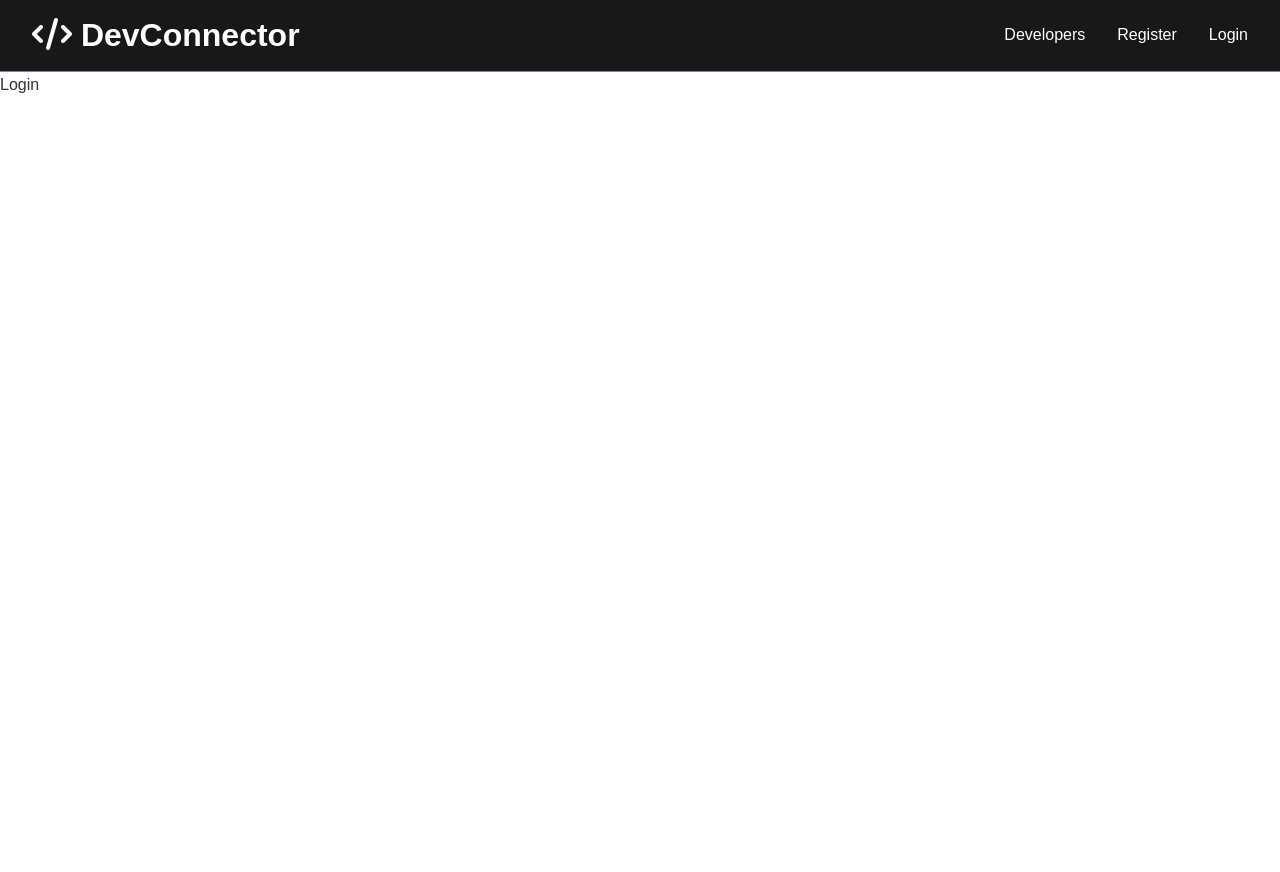
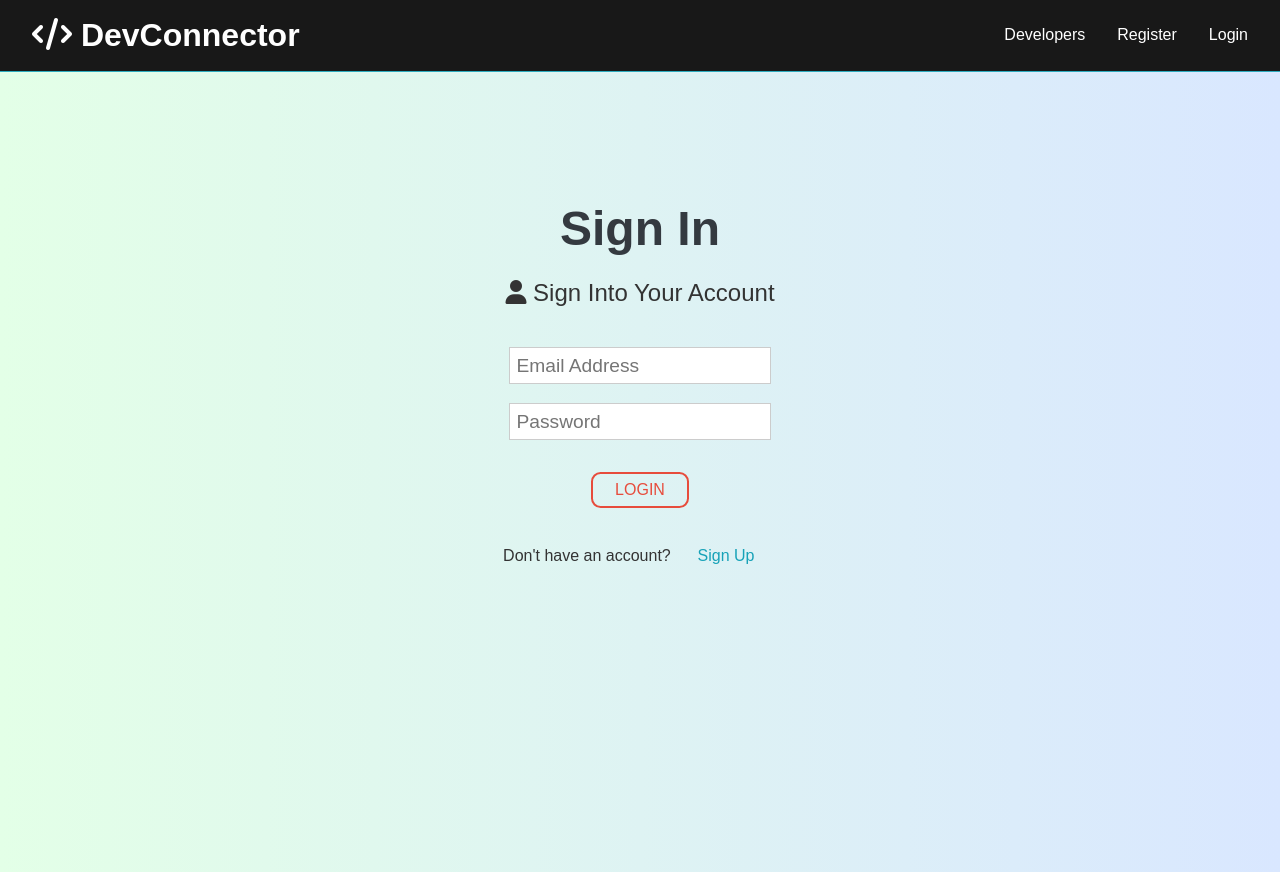
Before and after one commit to rhinoxD/DevConnector-2.0, a React (Create React App) app in the folder client/: page /login in a window 1280 px wide. Before the commit the page ends 800 px from the top, so only its background shows below. Built offline with nearby package versions, Linux system fonts and the light colour scheme; the HTML template or start-up script is replaced by a standard one.

Commit message:
Register and Login page complete (React)

```diff
--- a/client/src/App.css
+++ b/client/src/App.css
@@ -19,6 +19,7 @@ body {
   line-height: 1.6;
   background-color: #fff;
   color: #333;
+  overflow: hidden;
 }
 
 /* Text Styles*/
@@ -37,6 +38,18 @@ body {
 .lead {
   font-size: 1.5rem;
   margin-bottom: 1rem;
+}
+
+.text-center {
+  text-align: center;
+}
+
+.text-primary {
+  color: var(--primary-color);
+}
+
+.text-dark {
+  color: var(--dark-color);
 }
 
 /* Landing Page */
@@ -69,6 +82,36 @@ body {
   height: 100%;
 }
 
+/* Forms */
+.form .form-group {
+  margin: 1.2rem 0;
+}
+
+.form .form-text {
+  display: block;
+  margin-top: 0.3rem;
+  color: #888;
+}
+
+.form input[type='text'],
+.form input[type='email'],
+.form input[type='password'],
+.form input[type='date'],
+.form select,
+.form textarea {
+  display: block;
+  width: 100%;
+  padding: 0.4rem;
+  font-size: 1.2rem;
+  border: 1px solid #ccc;
+}
+
+.form input[type='submit'],
+button {
+  font: inherit;
+}
+
+/* Navbar  */
 .navbar {
   position: sticky;
   display: flex;
@@ -223,6 +266,115 @@ body {
   }
 }
 
+.btn2 {
+  box-sizing: border-box;
+  -webkit-appearance: none;
+  -moz-appearance: none;
+  appearance: none;
+  background-color: transparent;
+  border: 2px solid #e74c3c;
+  border-radius: 0.6em;
+  color: #e74c3c;
+  cursor: pointer;
+  display: flex;
+  align-self: center;
+  font-size: 1rem;
+  font-weight: 400;
+  line-height: 1;
+  margin: 0.8rem;
+  padding: 0.2rem 1.4rem;
+  text-decoration: none;
+  text-align: center;
+  text-transform: uppercase;
+  font-family: 'Montserrat', sans-serif;
+  font-weight: 700;
+}
+.btn2:hover,
+.btn2:focus {
+  color: #fff;
+  outline: 0;
+}
+
+.first {
+  transition: box-shadow 300ms ease-in-out, color 300ms ease-in-out;
+}
+.first:hover {
+  box-shadow: 0 0 40px 40px #e74c3c inset;
+}
+
+.center-btn {
+  display: flex;
+  justify-content: center;
+  align-items: center;
+}
+
+/* Login Page */
+.background {
+  display: flex;
+  flex-direction: column;
+  padding-top: 10%;
+  /* justify-content: center; */
+  align-items: center;
+  background: linear-gradient(90deg, #e3ffe7 0%, #d9e7ff 100%);
+  height: 100vh;
+  width: 100%;
+}
+
+.button3 {
+  text-decoration: none;
+  color: var(--primary-color);
+  margin: 0.4em;
+  padding: 1em;
+  cursor: pointer;
+  text-decoration: none;
+}
+
+/* Wobble Horizontal */
+@keyframes wobble-horizontal {
+  16.65% {
+    transform: translateX(8px);
+  }
+  33.3% {
+    transform: translateX(-6px);
+  }
+  49.95% {
+    transform: translateX(4px);
+  }
+  66.6% {
+    transform: translateX(-2px);
+  }
+  83.25% {
+    transform: translateX(1px);
+  }
+  100% {
+    transform: translateX(0);
+  }
+}
+.wobble-horizontal {
+  display: inline-block;
+  -webkit-tap-highlight-color: rgba(0, 0, 0, 0);
+  transform: translateZ(0);
+  box-shadow: 0 0 1px rgba(0, 0, 0, 0);
+}
+.wobble-horizontal:hover {
+  animation-name: wobble-horizontal;
+  animation-duration: 1s;
+  animation-timing-function: ease-in-out;
+  animation-iteration-count: 1;
+}
+
+/* Register Page  */
+.background2{
+  display: flex;
+  flex-direction: column;
+  padding-top: 5%;
+  /* justify-content: center; */
+  align-items: center;
+  background: linear-gradient(90deg, #e3ffe7 0%, #d9e7ff 100%);
+  height: 100vh;
+  width: 100%;
+}
+
 /* Mobile Styles */
 @media (max-width: 700px) {
   /* Text Styles */
--- a/client/src/App.js
+++ b/client/src/App.js
@@ -10,9 +10,13 @@ function App() {
   return (
     <Router>
       <Navbar />
-      <Route exact path='/' component={Landing} />
-      <Route exact path='/register' component={Register} />
-      <Route exact path='/login' component={Login} />
+      <Switch>
+        <Route exact path='/' component={Landing} />
+      </Switch>
+      <section className='container'>
+        <Route exact path='/register' component={Register} />
+        <Route exact path='/login' component={Login} />
+      </section>
     </Router>
   );
 }
--- a/client/src/components/auth/Login.js
+++ b/client/src/components/auth/Login.js
@@ -1,11 +1,56 @@
-import React from 'react'
+import React, { useState } from 'react';
+import { Link } from 'react-router-dom';
 
 const Login = () => {
+  const [formData, setFormData] = useState({
+    email: '',
+    password: '',
+  });
+  const { email, password } = formData;
+  const onChange = (e) => {
+    setFormData({ ...formData, [e.target.name]: e.target.value });
+  };
+  const onSubmit = async (e) => {
+    e.preventDefault();
+    console.log('Success');
+  };
   return (
-    <div>
-      Login
+    <div className='background'>
+      <h1 className='large text-dark'>Sign In</h1>
+      <p className='lead'>
+        <i className='fas fa-user'></i> Sign Into Your Account
+      </p>
+      <form className='form' onSubmit={(e) => onSubmit(e)}>
+        <div className='form-group'>
+          <input
+            type='email'
+            placeholder='Email Address'
+            name='email'
+            value={email}
+            onChange={(e) => onChange(e)}
+            required
+          />
+        </div>
+        <div className='form-group'>
+          <input
+            type='password'
+            placeholder='Password'
+            name='password'
+            minLength='6'
+            value={password}
+            onChange={(e) => onChange(e)}
+            required
+          />
+        </div>
+        <div className='center-btn'>
+          <input type='submit' className='btn2 first' value='Login' />
+        </div>
+      </form>
+      <p>
+        Don't have an account? <Link to='/register' className='button3 wobble-horizontal'>Sign Up</Link>
+      </p>
     </div>
-  )
-}
+  );
+};
 
-export default Login
+export default Login;
--- a/client/src/components/auth/Register.js
+++ b/client/src/components/auth/Register.js
@@ -21,7 +21,7 @@ const Register = () => {
     }
   };
   return (
-    <>
+    <div className='background2'>
       <h1 className='large text-primary'>Sign Up</h1>
       <p className='lead'>
         <i className='fas fa-user'></i> Create Your Account
@@ -72,12 +72,14 @@ const Register = () => {
         <div className='form-group'>
           <input type='file' />
         </div>
-        <input type='submit' className='btn btn-primary' value='Register' />
+        <div className='center-btn'>
+        <input type='submit' className='btn2 first' value='Register' />
+        </div>
       </form>
       <p className='my-1'>
-        Already have an account? <Link to='/login'>Sign In</Link>
+        Already have an account? <Link to='/login' className='button3 wobble-horizontal'>Sign In</Link>
       </p>
-    </>
+    </div>
   );
 };
 
```
